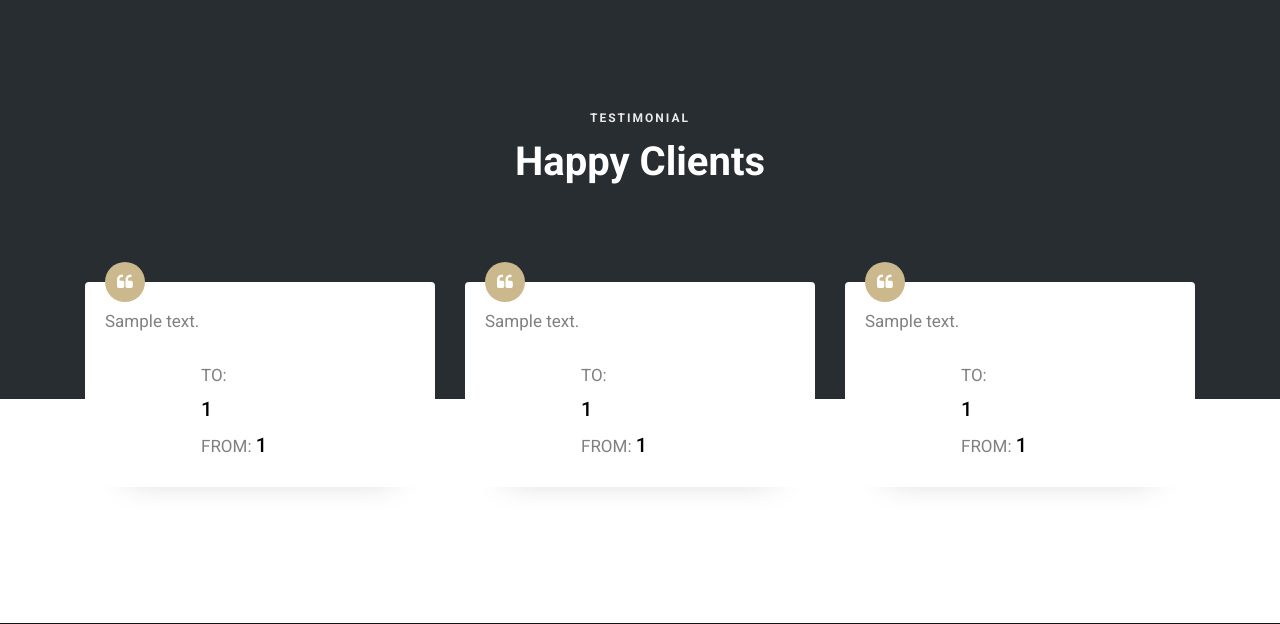
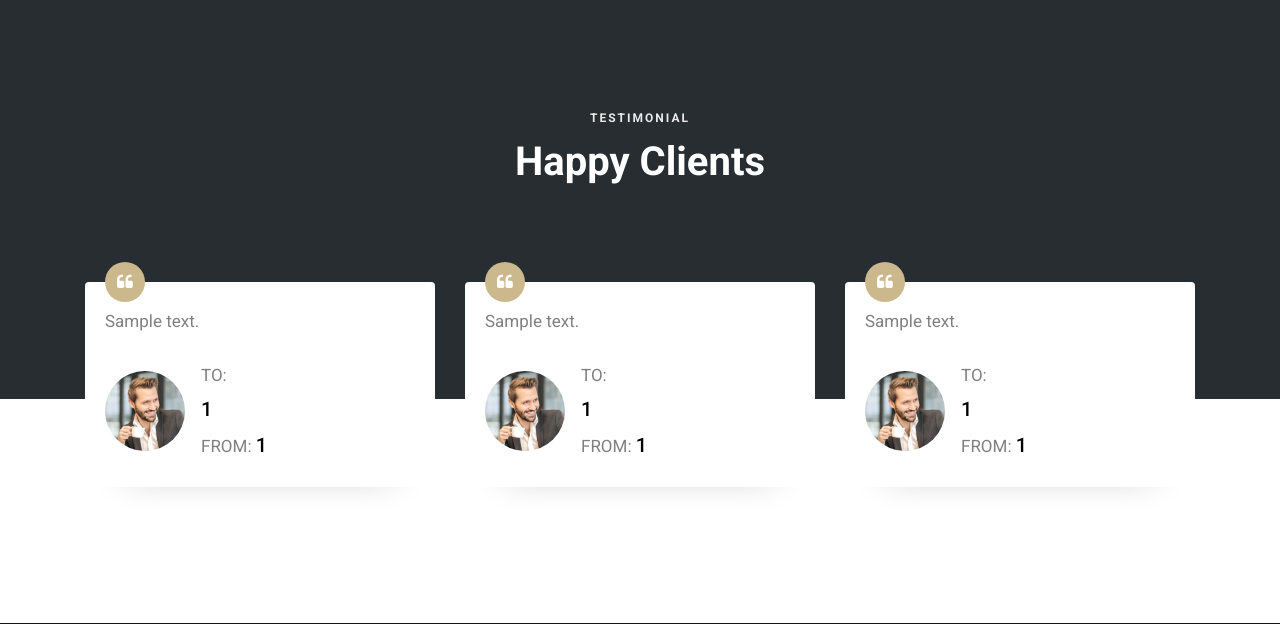
Before and after one commit to mohan1898/Lawyer-Booking-Management, a Django app: page / in a window 1280 px wide. Shown: the part 2293-2917 px from the top of the page. Run offline with Django 3.2, Linux system fonts and the light colour scheme; tables that the repository leaves empty hold one stand-in row (values such as "Sample post"); some libraries are stand-ins or nearby versions; some web fonts are replaced.

Commit message:
some changes done

```diff
--- a/lawapp/templates/index.html
+++ b/lawapp/templates/index.html
@@ -200,21 +200,22 @@
 					<div class="testimony-wrap py-4">
 						<div class="icon d-flex align-items-center justify-content-center"><span class="fa fa-quote-left"></span></div>
 						<div class="text">
-                    <p class="mb-4">{{fedd.description}}</p>
+							<p class="mb-4">{{ fedd.description }}</p>
 							<div class="d-flex align-items-center">
-                    	<div class="user-img" style="background-image: url("{% static 'images/person_1.jpg' %}")></div>
+								<div class="user-img" style="background-image: url('{% static "images/person_1.jpg" %}')"></div>
 								<div class="pl-3">
-							TO:
-		                    <p class="name">{{fedd.lawyer_id}}</p>
-							FROM:
-		                    <span class="name">{{fedd.client_id}}</span>
+									TO: <p class="name">{{ fedd.lawyer_id }}</p>
+									FROM: <span class="name">{{ fedd.client_id }}</span>
 								</div>
 							</div>
 						</div>
 					</div>
 				</div>
+				{% empty %}
+				<p>No feedback available.</p>
 				{% endfor %}
 			</div>
+
           </div>
         </div>
       </div>
```
Lines whose indentation alone changed are shown as unchanged.
